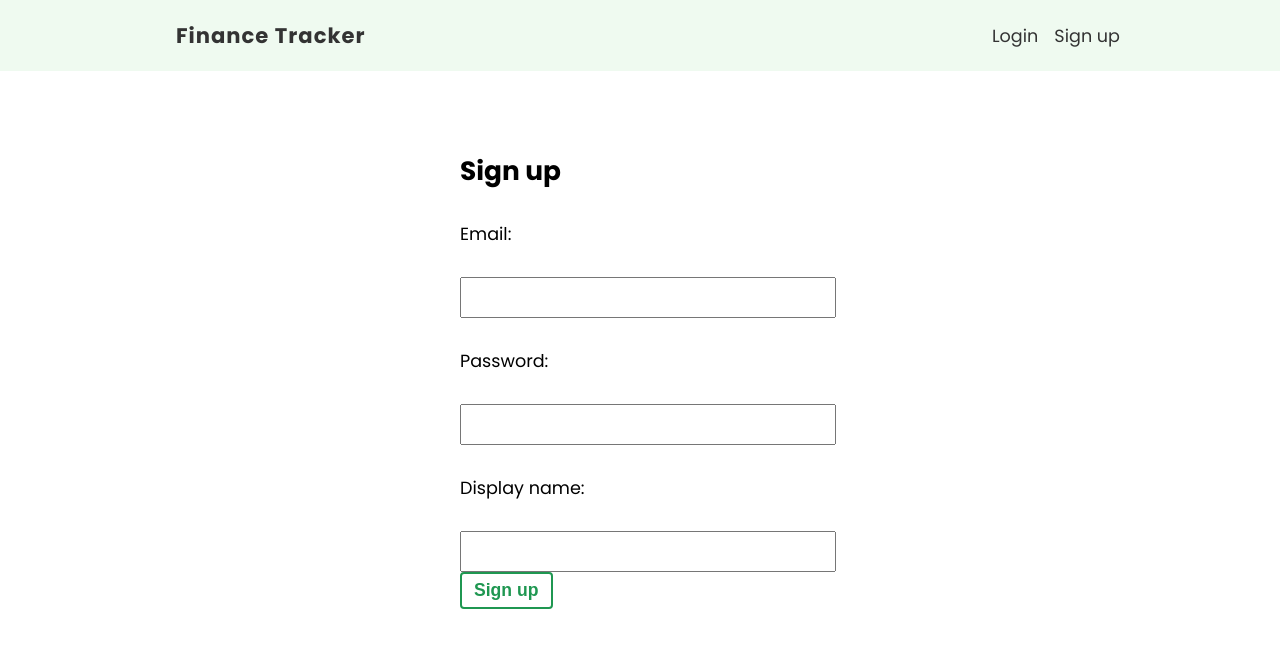
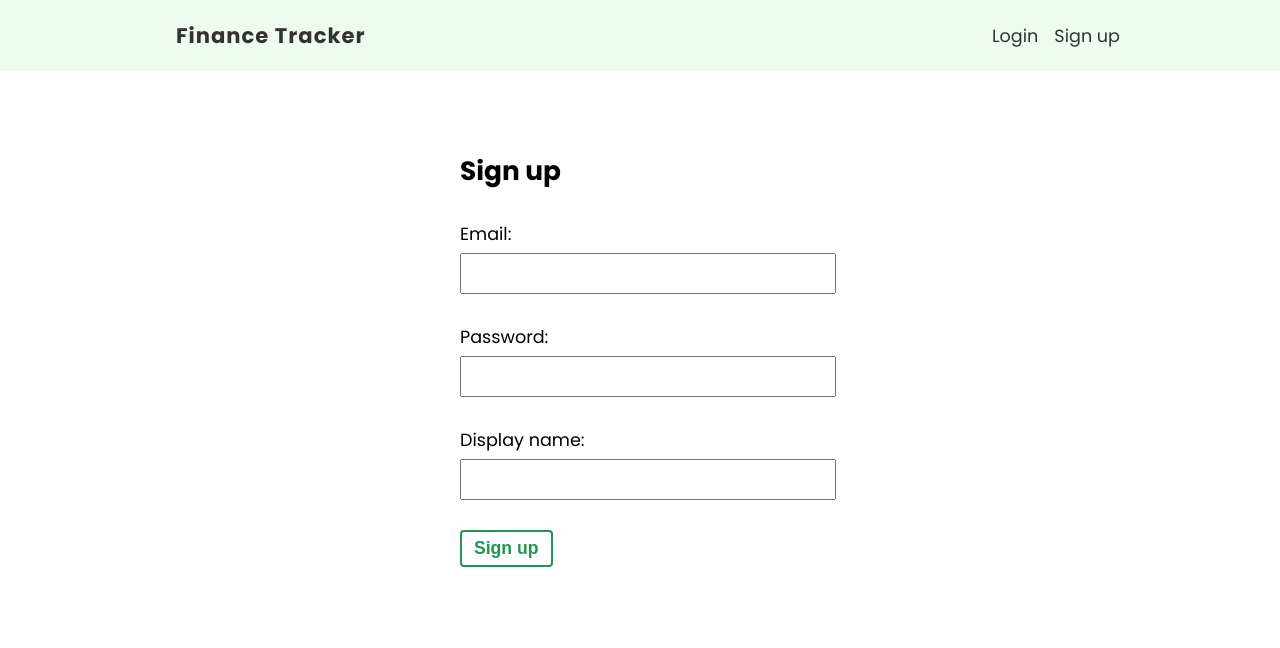
Before and after one commit to manny53365/finance-tracker, a React (Create React App) app: page /signup in a window 1280 px wide. Shown: the top 648 px of the page. Built offline with nearby package versions, Linux system fonts and the light colour scheme.

Commit message:
updated the layout of the form to ensure that the btn got the correct styling

```diff
--- a/src/pages/login/Login.jsx
+++ b/src/pages/login/Login.jsx
@@ -14,18 +14,22 @@ export default function Login() {
     return (
         <form onSubmit={handleSubmit} className={styles['login-form']}>
             <h2>Log in</h2>
-            <label><span>Email:</span></label>
+            <label>
+                <span>Email:</span>
                 <input
                 type="email"
                 onChange={(event) => setEmail(event.target.value)}
                 value={email}
                 />
-            <label><span>Password:</span></label>
+            </label>
+            <label>
+                <span>Password:</span>
                 <input
                 type="password"
                 onChange={(event) => setPassword(event.target.value)}
                 value={password}
                 />
+            </label>
             <button className='btn'>Login</button>
         </form>
     )
--- a/src/pages/signup/Signup.jsx
+++ b/src/pages/signup/Signup.jsx
@@ -15,24 +15,30 @@ export default function Signup() {
     return (
         <form onSubmit={handleSubmit} className={styles['signup-form']}>
             <h2>Sign up</h2>
-            <label><span>Email:</span></label>
+            <label>
+                <span>Email:</span>
                 <input
                 type="email"
                 onChange={(event) => setEmail(event.target.value)}
                 value={email}
             />
-            <label><span>Password:</span></label>
+            </label>
+            <label>
+                <span>Password:</span>
                 <input
                 type="password"
                 onChange={(event) => setPassword(event.target.value)}
                 value={password}
                 />
-            <label><span>Display name:</span></label>
+            </label>
+            <label>
+                <span>Display name:</span>
                 <input
                 type="text"
                 onChange={(event) => setDisplayName(event.target.value)}
                 value={displayName}
                 />
+            </label>
             <button className='btn'>Sign up</button>
         </form>
     )
```
Lines whose indentation alone changed are shown as unchanged.
